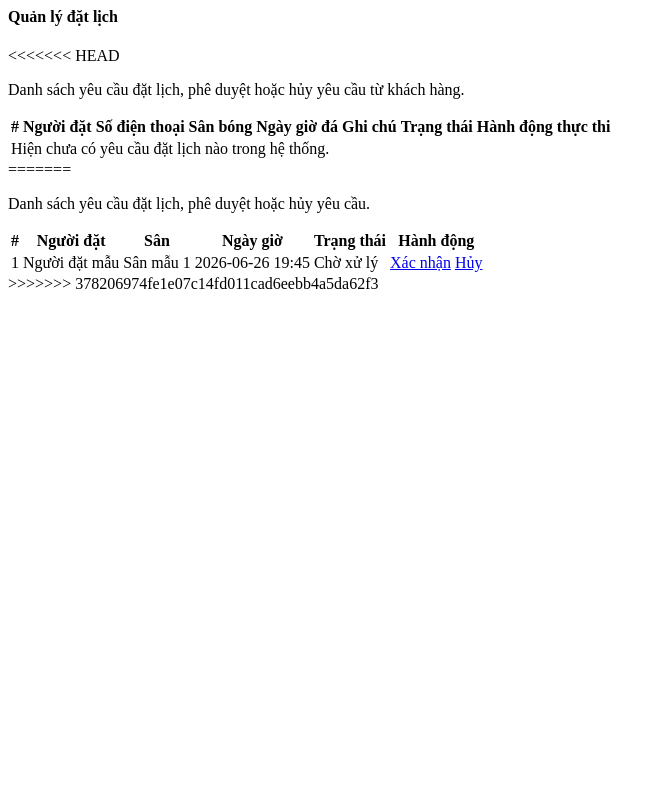
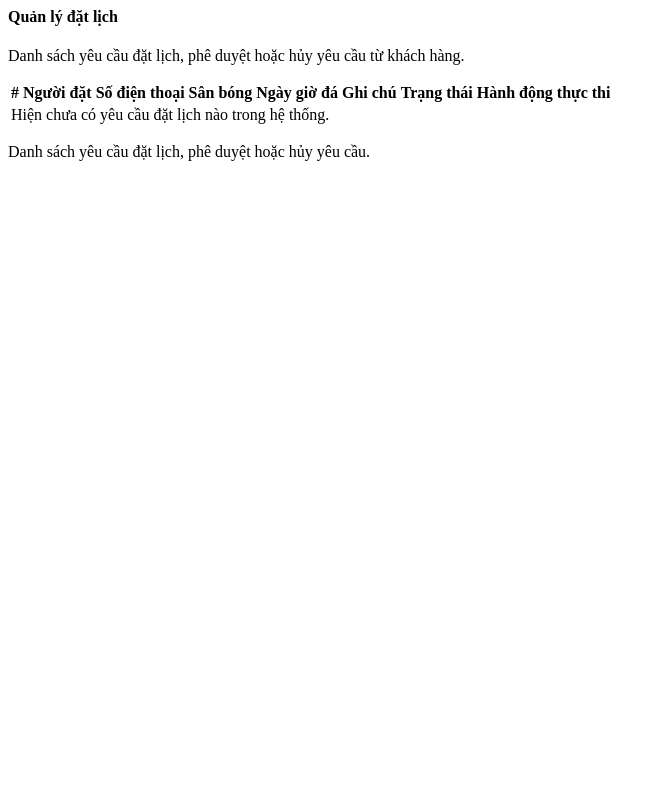
Before and after one commit to Tuannunez/WD34-SanBongLFC, a PHP site: page /WD_34-SanBongLFC/views/admin/bookings.php in a window 1280 px wide. Shown: the whole page, without its empty margins (0-665 px from the left). Run offline with PHP 8.4, Linux system fonts and the light colour scheme; some libraries are stand-ins or nearby versions.

Commit message:
Fix_loi_trung_lap

```diff
--- a/configs/env.php
+++ b/configs/env.php
@@ -20,11 +20,9 @@ define('DB_HOST',     'localhost');
 define('DB_PORT',     '3306');
 define('DB_USERNAME', 'root');
 define('DB_PASSWORD', '');
-<<<<<<< HEAD
+
 define('DB_NAME',     'wd34_sanbonglfcc');
-=======
-define('DB_NAME',     'wd34_sanbonglfc');
->>>>>>> 378206974fe1e07c14fd011cad6eebb4a5da62f3
+
 define('DB_OPTIONS', [
     PDO::ATTR_ERRMODE => PDO::ERRMODE_EXCEPTION,
     PDO::ATTR_DEFAULT_FETCH_MODE => PDO::FETCH_ASSOC,
--- a/controllers/AuthController.php
+++ b/controllers/AuthController.php
@@ -161,7 +161,7 @@ class AuthController
         header("Location: {$url}");
         exit;
     }
-<<<<<<< HEAD
+
 
     public function bookingForm()
 {
@@ -209,6 +209,5 @@ class AuthController
         $_SESSION['success'] = 'Gửi yêu cầu đặt sân thành công! Vui lòng chờ admin phê duyệt.';
         $this->redirect(BASE_URL);
     }
-=======
->>>>>>> 378206974fe1e07c14fd011cad6eebb4a5da62f3
+
 }
--- a/views/admin/bookings.php
+++ b/views/admin/bookings.php
@@ -1,7 +1,7 @@
 <div class="col-12">
     <div class="card p-3 mb-4">
         <h4 class="fw-bold">Quản lý đặt lịch</h4>
-<<<<<<< HEAD
+
         <p class="text-muted">Danh sách yêu cầu đặt lịch, phê duyệt hoặc hủy yêu cầu từ khách hàng.</p>
     </div>
 
@@ -62,36 +62,9 @@
         </table>
     </div>
 </div>
-=======
+
         <p class="text-muted">Danh sách yêu cầu đặt lịch, phê duyệt hoặc hủy yêu cầu.</p>
     </div>
 
-    <div class="card p-3">
-        <table class="table table-bordered">
-            <thead>
-                <tr>
-                    <th>#</th>
-                    <th>Người đặt</th>
-                    <th>Sân</th>
-                    <th>Ngày giờ</th>
-                    <th>Trạng thái</th>
-                    <th>Hành động</th>
-                </tr>
-            </thead>
-            <tbody>
-                <tr>
-                    <td>1</td>
-                    <td>Người đặt mẫu</td>
-                    <td>Sân mẫu 1</td>
-                    <td>2026-06-26 19:45</td>
-                    <td><span class="badge bg-warning text-dark">Chờ xử lý</span></td>
-                    <td>
-                        <a href="#" class="btn btn-sm btn-success">Xác nhận</a>
-                        <a href="#" class="btn btn-sm btn-danger">Hủy</a>
-                    </td>
-                </tr>
-            </tbody>
-        </table>
-    </div>
+
 </div>
->>>>>>> 378206974fe1e07c14fd011cad6eebb4a5da62f3
--- a/views/home.php
+++ b/views/home.php
@@ -129,11 +129,9 @@
         <div class="col-md-4">
             <h6>Liên hệ</h6>
             <p>Hỗ trợ khách hàng 24/7</p>
-<<<<<<< HEAD
+
             <a href="<?= BASE_URL ?>?action=booking_form" class="btn btn-warning text-dark fw-bold">Đặt lịch ngay</a>
-=======
-            <a href="#" class="btn btn-warning text-dark fw-bold">Đặt lịch ngay</a>
->>>>>>> 378206974fe1e07c14fd011cad6eebb4a5da62f3
+
         </div>
     </div>
 </div>
--- a/views/users/home.php
+++ b/views/users/home.php
@@ -75,11 +75,9 @@
         <div class="col-md-4">
             <h6>Liên hệ</h6>
             <p>Hỗ trợ khách hàng 24/7</p>
-<<<<<<< HEAD
+
             <a href="<?= BASE_URL ?>?action=booking_form" class="btn btn-warning text-dark fw-bold">Đặt lịch ngay</a>
-=======
-            <a href="#" class="btn btn-warning text-dark fw-bold">Đặt lịch ngay</a>
->>>>>>> 378206974fe1e07c14fd011cad6eebb4a5da62f3
+
         </div>
     </div>
 </div>
```
Also changed, not shown: controllers/AdminController.php (+7 -9 lines), routes/index.php (+4 -6 lines).
